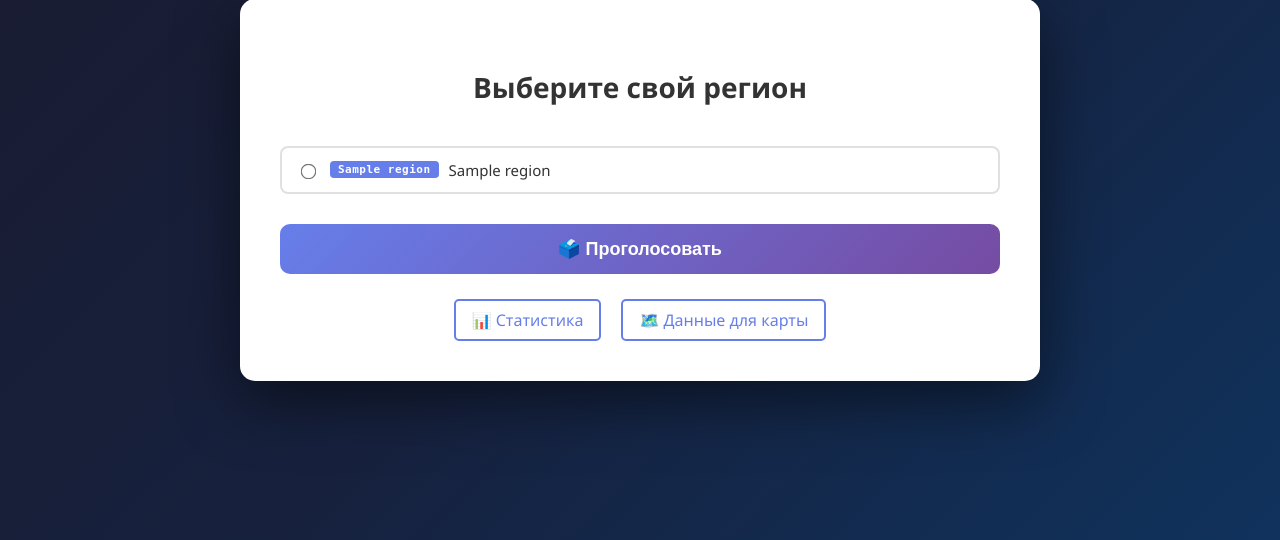
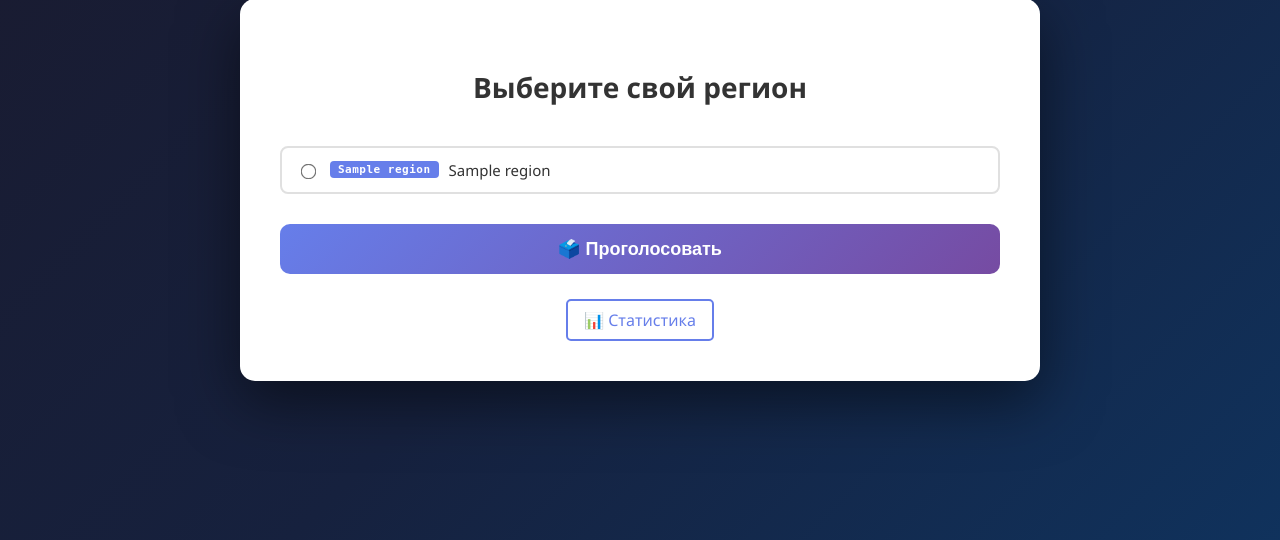
Before and after one commit to Laterner/russia-map-project, a Python web app: template templates/vote.html in a window 1280 px wide. Shown: the part 280-820 px from the top of the page. Run offline with Jinja, Linux system fonts and the light colour scheme; the template is opened without the code that fills it: most values are stand-ins (such as "Sample title", 1, 10 or a date in 2020).

Commit message:
Update vote.html

```diff
--- a/templates/vote.html
+++ b/templates/vote.html
@@ -38,7 +38,7 @@
 
         <div class="links">
             <a href="/stats" class="stats-link">📊 Статистика</a>
-            <a href="/api/get_map_votes" class="stats-link">🗺️ Данные для карты</a>
+            <!-- <a href="/api/get_map_votes" class="stats-link">🗺️ Данные для карты</a> -->
         </div>
     </div>
 
```
